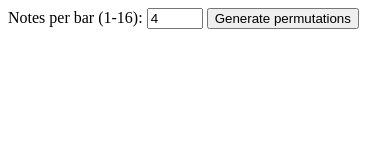
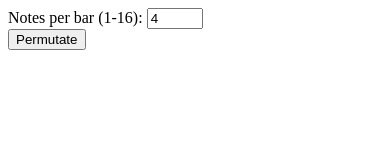
Before and after one commit to woutervandeventer/rhythm-permutator, a website: page index.html in a window 390 px wide. Drawn offline with Linux system fonts and the light colour scheme.

Commit message:
Add linebreak for mobile

```diff
--- a/index.html
+++ b/index.html
@@ -17,7 +17,8 @@
             min="1"
             max="16"
         />
-        <button type="button" id="generateButton">Generate permutations</button>
+        <br />
+        <button type="button" id="generateButton">Permutate</button>
         <div id="bars"></div>
     </body>
 </html>
```
